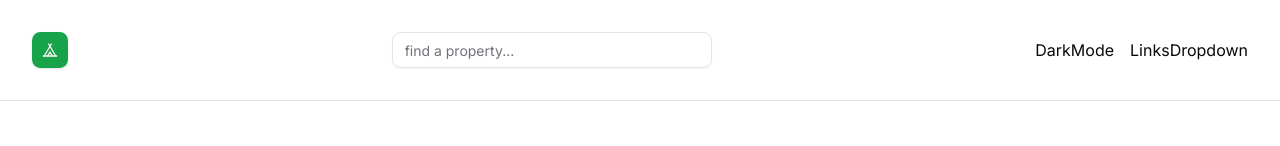
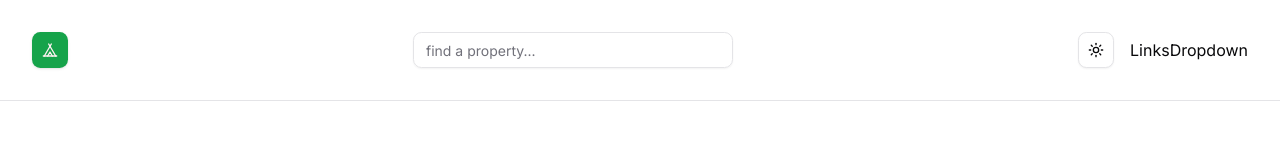
Before and after one commit to sungbbang/next-home-away, a Next.js app: page / in a window 1280 px wide. Shown: the top 146 px of the page. Built offline with nearby package versions, Linux system fonts and the light colour scheme.

Commit message:
다크모드 설정

```diff
--- a/app/layout.tsx
+++ b/app/layout.tsx
@@ -2,6 +2,7 @@
 import './globals.css';
 import { Inter } from 'next/font/google';
 import Navbar from '@/components/navbar/Navbar';
+import Providers from './providers';
 
 const inter = Inter({ subsets: ['latin'] });
 
@@ -16,10 +17,12 @@
   children: React.ReactNode;
 }>) {
   return (
-    <html lang='en'>
+    <html lang='en' suppressHydrationWarning>
       <body className={inter.className}>
-        <Navbar />
-        <main className='container py-10'>{children}</main>
+        <Providers>
+          <Navbar />
+          <main className='container py-10'>{children}</main>
+        </Providers>
       </body>
     </html>
   );
--- /dev/null
+++ b/app/providers.tsx
@@ -0,0 +1,21 @@
+'use client';
+
+import React from 'react';
+import { ThemeProvider } from './theme-provider';
+
+function Providers({ children }: { children: React.ReactNode }) {
+  return (
+    <>
+      <ThemeProvider
+        attribute='class'
+        defaultTheme='system'
+        enableSystem
+        disableTransitionOnChange
+      >
+        {children}
+      </ThemeProvider>
+    </>
+  );
+}
+
+export default Providers;
--- /dev/null
+++ b/app/theme-provider.tsx
@@ -0,0 +1,11 @@
+'use client';
+
+import * as React from 'react';
+import { ThemeProvider as NextThemesProvider } from 'next-themes';
+
+export function ThemeProvider({
+  children,
+  ...props
+}: React.ComponentProps<typeof NextThemesProvider>) {
+  return <NextThemesProvider {...props}>{children}</NextThemesProvider>;
+}
--- a/components/navbar/DarkMode.tsx
+++ b/components/navbar/DarkMode.tsx
@@ -1,7 +1,40 @@
-import React from 'react';
+'use client';
 
-function DarkMode() {
-  return <div>DarkMode</div>;
+import * as React from 'react';
+import { Moon, Sun } from 'lucide-react';
+import { useTheme } from 'next-themes';
+
+import { Button } from '@/components/ui/button';
+import {
+  DropdownMenu,
+  DropdownMenuContent,
+  DropdownMenuItem,
+  DropdownMenuTrigger,
+} from '@/components/ui/dropdown-menu';
+
+export default function ModeToggle() {
+  const { setTheme } = useTheme();
+
+  return (
+    <DropdownMenu>
+      <DropdownMenuTrigger asChild>
+        <Button variant='outline' size='icon'>
+          <Sun className='h-[1.2rem] w-[1.2rem] scale-100 rotate-0 transition-all dark:scale-0 dark:-rotate-90' />
+          <Moon className='absolute h-[1.2rem] w-[1.2rem] scale-0 rotate-90 transition-all dark:scale-100 dark:rotate-0' />
+          <span className='sr-only'>Toggle theme</span>
+        </Button>
+      </DropdownMenuTrigger>
+      <DropdownMenuContent align='end'>
+        <DropdownMenuItem onClick={() => setTheme('light')}>
+          Light
+        </DropdownMenuItem>
+        <DropdownMenuItem onClick={() => setTheme('dark')}>
+          Dark
+        </DropdownMenuItem>
+        <DropdownMenuItem onClick={() => setTheme('system')}>
+          System
+        </DropdownMenuItem>
+      </DropdownMenuContent>
+    </DropdownMenu>
+  );
 }
-
-export default DarkMode;
--- a/package.json
+++ b/package.json
@@ -23,6 +23,7 @@
     "date-fns": "^4.1.0",
     "lucide-react": "^0.544.0",
     "next": "14.2.32",
+    "next-themes": "^0.4.6",
     "react": "^18",
     "react-day-picker": "^9.10.0",
     "react-dom": "^18",
```
Also changed, not shown: 1 other file (tests, documents, lock files or other folders).
